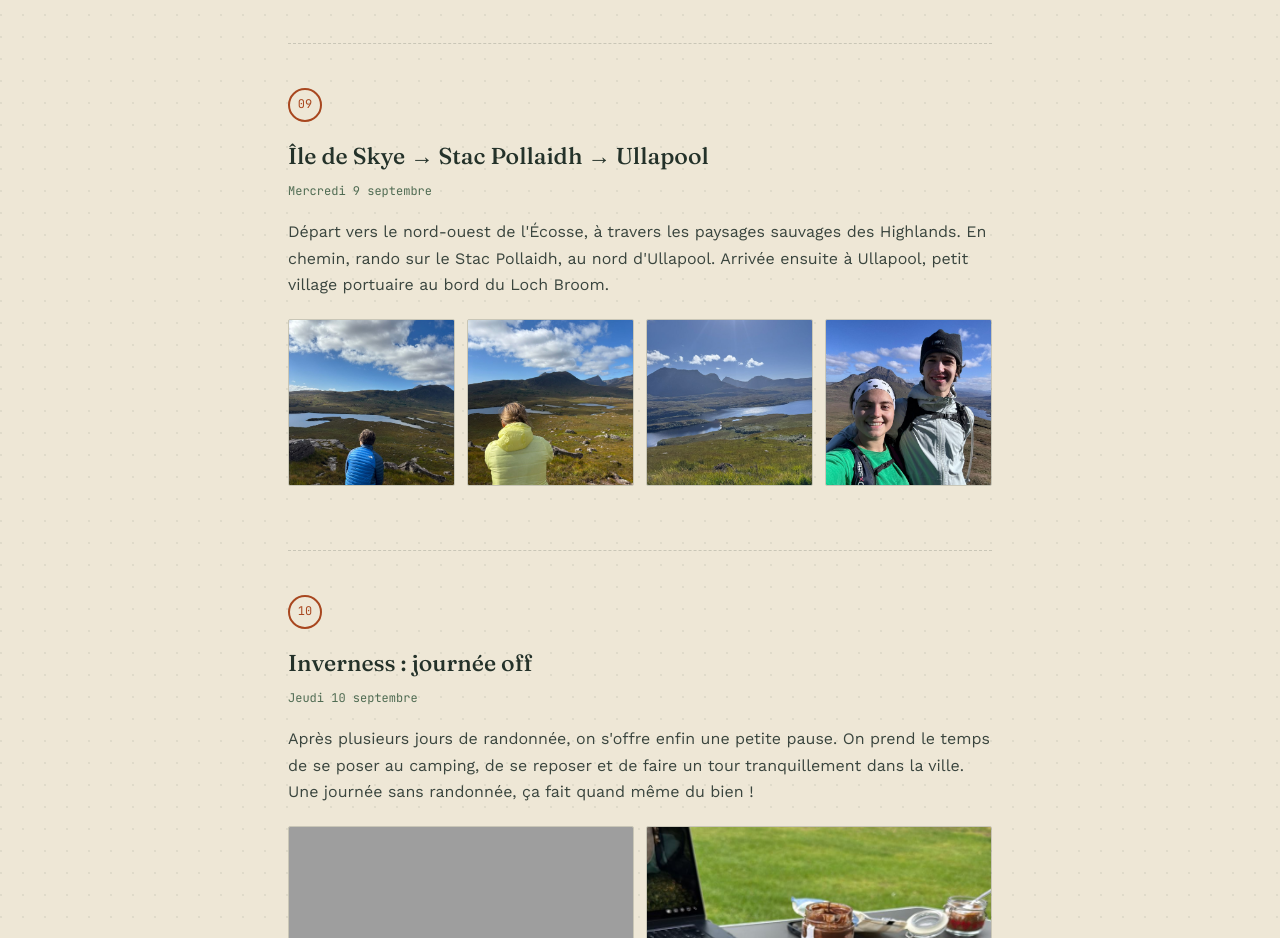
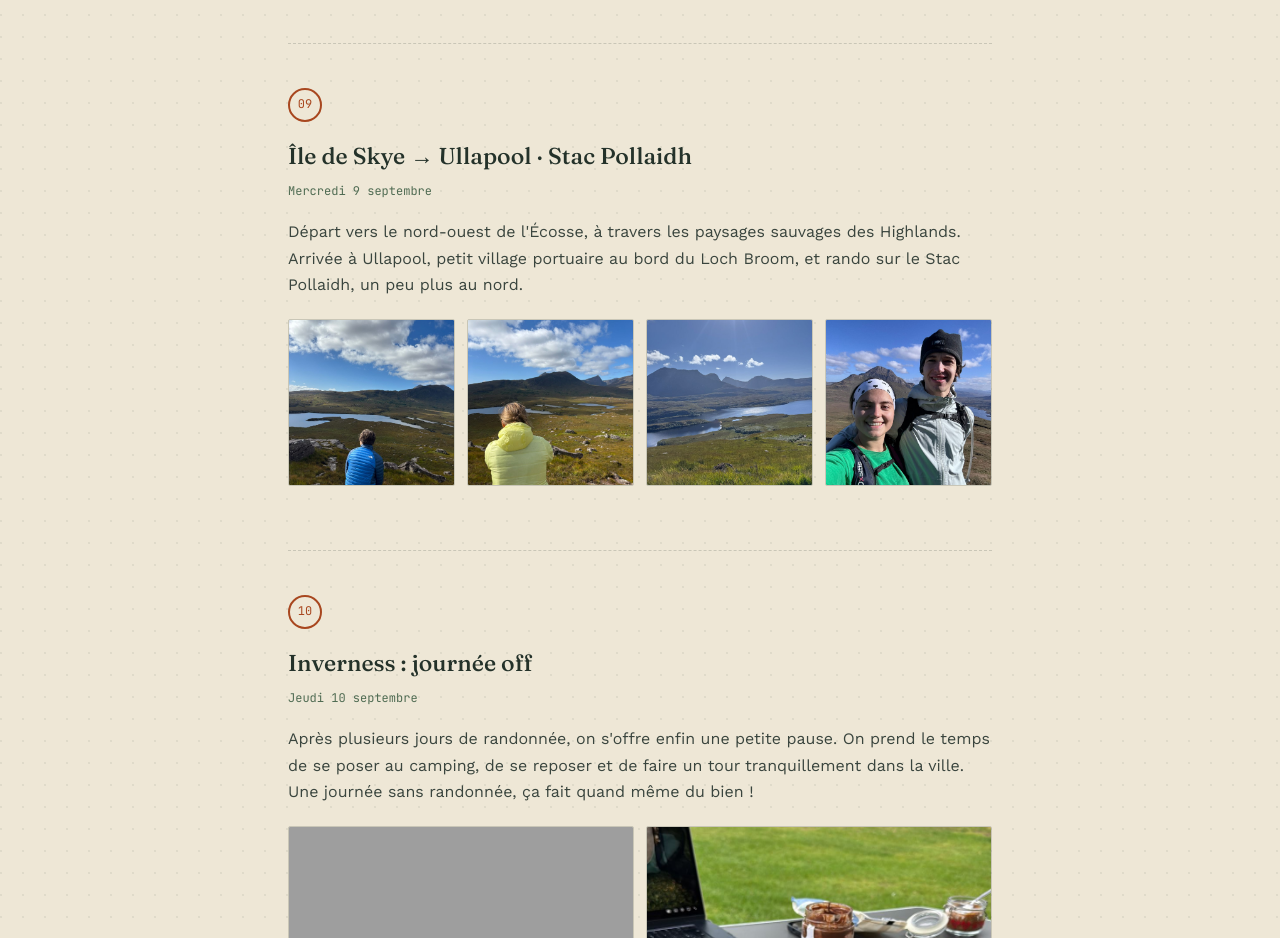
Before and after one commit to road2steeve/road2steeve.github.io, a plain HTML site: page ecosse.html in a window 1280 px wide. Shown: the part 9380-10318 px from the top of the page. Drawn offline with nearby package versions, Linux system fonts and the light colour scheme; grey boxes are pictures that could not be loaded.

Commit message:
Écosse : formulation Stac Pollaidh sans ordre inventé
Co-Authored-By: Claude Opus 5.5 <noreply@anthropic.com>
Claude-Session: https://claude.ai/code/session_01YA3mr9mnen4bXL3s8XLsss

```diff
--- a/ecosse.html
+++ b/ecosse.html
@@ -192,9 +192,9 @@
 
   <section class="day">
     <span class="day-num">09</span>
-    <h2>Île de Skye → Stac Pollaidh → Ullapool</h2>
+    <h2>Île de Skye → Ullapool · Stac Pollaidh</h2>
     <div class="subtitle">Mercredi 9 septembre</div>
-    <p>Départ vers le nord-ouest de l'Écosse, à travers les paysages sauvages des Highlands. En chemin, rando sur le Stac Pollaidh, au nord d'Ullapool. Arrivée ensuite à Ullapool, petit village portuaire au bord du Loch Broom.</p>
+    <p>Départ vers le nord-ouest de l'Écosse, à travers les paysages sauvages des Highlands. Arrivée à Ullapool, petit village portuaire au bord du Loch Broom, et rando sur le Stac Pollaidh, un peu plus au nord.</p>
     <div class="photo-row four"><img src="ecosse-44.jpg" alt="" loading="lazy"><img src="ecosse-45.jpg" alt="" loading="lazy"><img src="ecosse-46.jpg" alt="" loading="lazy"><img src="ecosse-47.jpg" alt="" loading="lazy"></div>
   </section>
 
```
